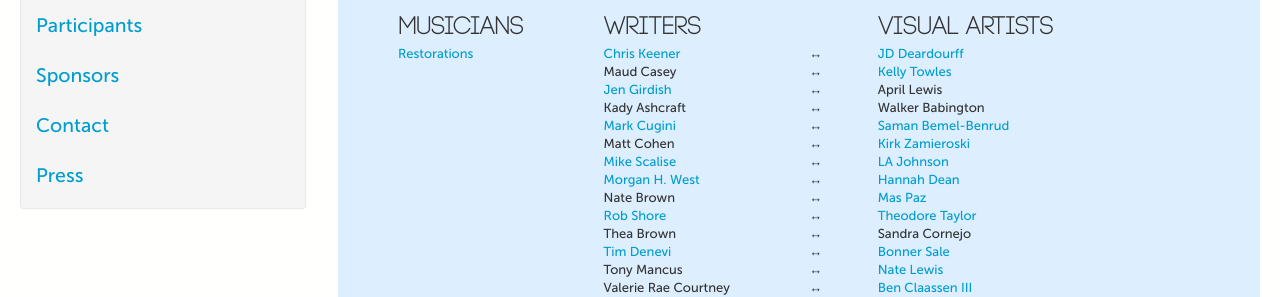
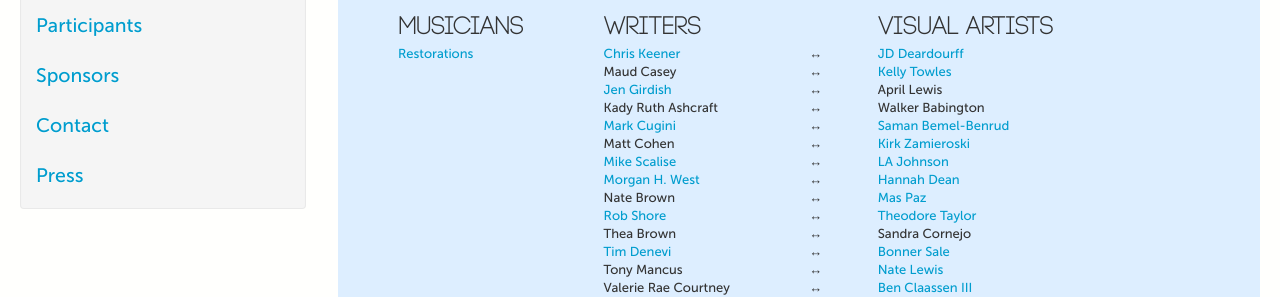
Before and after one commit to callandresponsedc/callandresponsedc, a Jekyll site: the page built from participants/index.html, in a window 1280 px wide. Shown: the part 233-530 px from the top of the page. Built offline with Jekyll 4.4.1, drawn with Linux system fonts in a browser that asks for light colours; Markdown is read by kramdown in place of the engine named in the settings; comment, search, counter and statistics services are not loaded.

Commit message:
Update index.html

```diff
--- a/participants/index.html
+++ b/participants/index.html
@@ -21,7 +21,7 @@ title: Participants
       <li><a href="http://chriskeener.wordpress.com/">Chris Keener</a> </li>
       <li>Maud Casey</li>
       <li><a href="http://jengirdish.com">Jen Girdish</a></li>
-      <li>Kady Ashcraft</li>
+      <li>Kady Ruth Ashcraft</li>
       <li><a href="http://markcugini.com">Mark Cugini</a></li>
       <li>Matt Cohen</li>
       <li><a href="https://twitter.com/mikescalise">Mike Scalise</a> </li>
```
